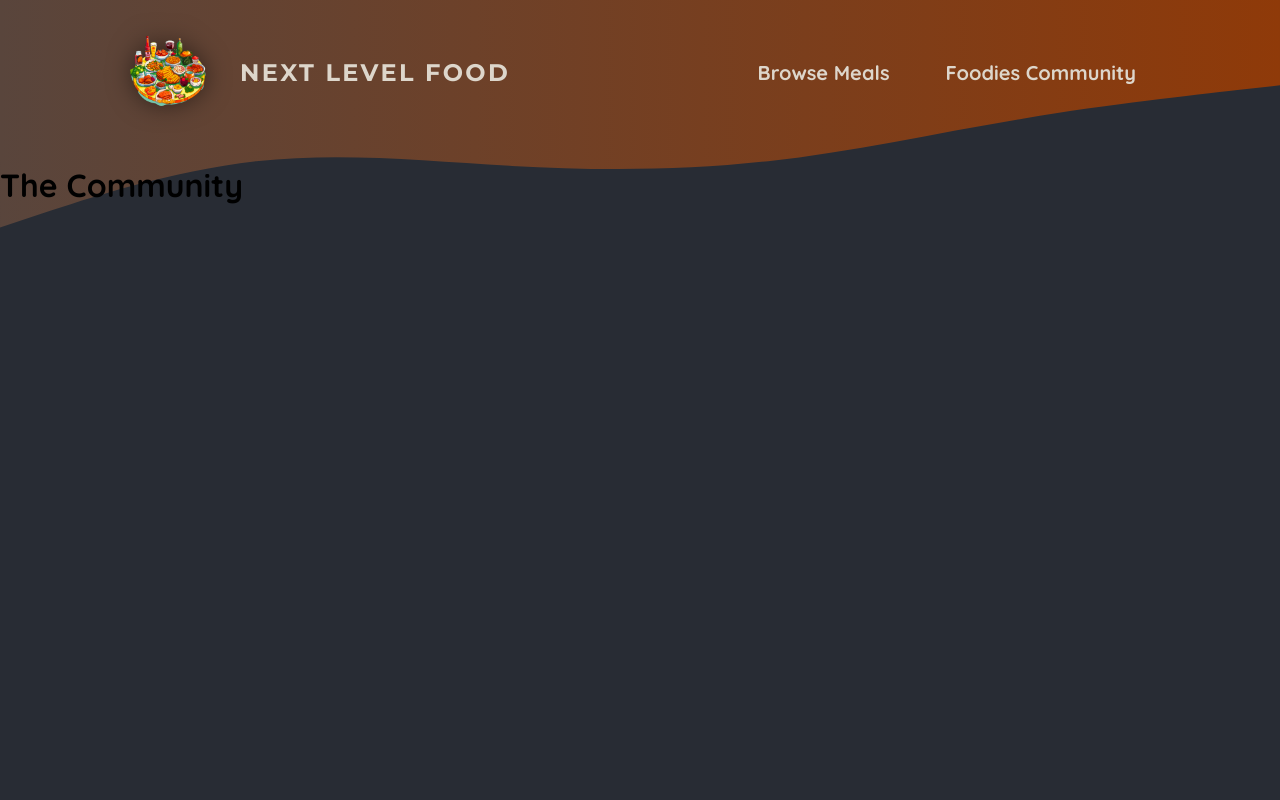
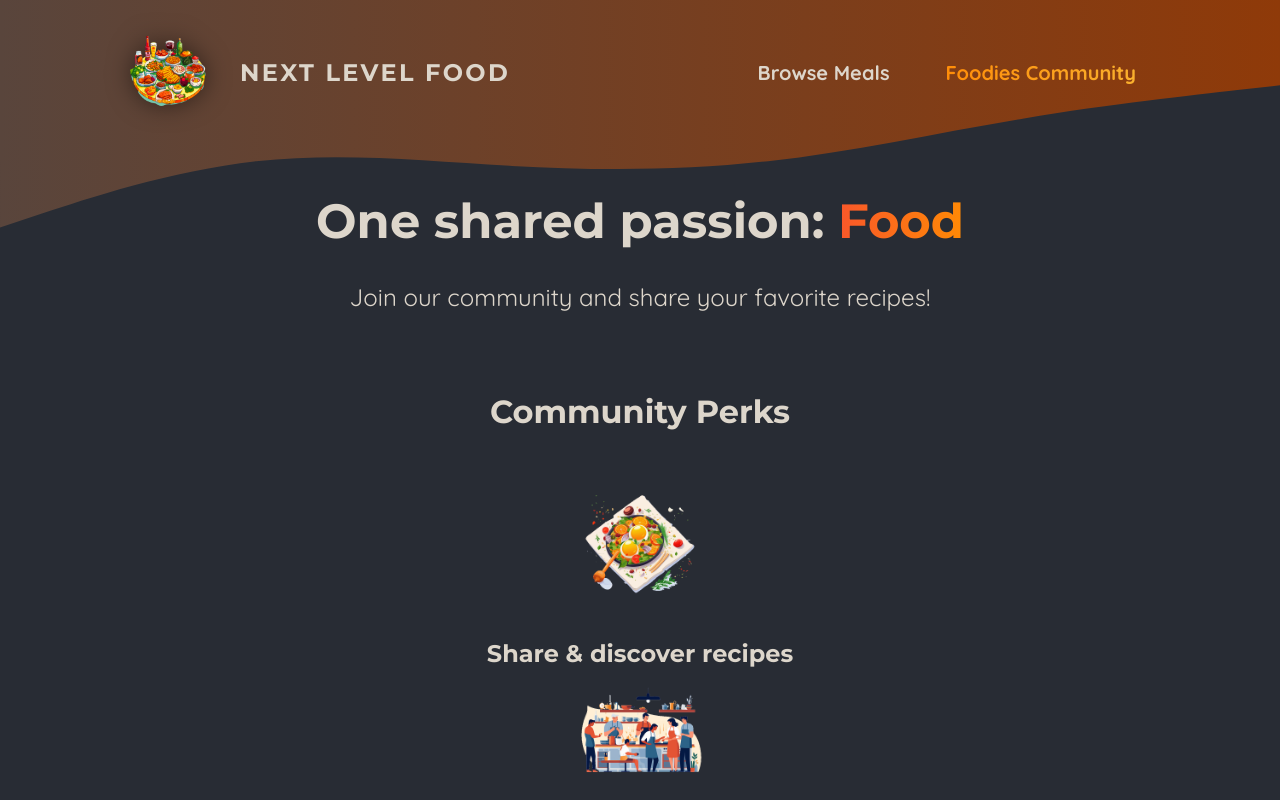
Before and after one commit to yunyun-c/foodies-app-nextjs, a Next.js app: page /community in a window 1280 px wide. Shown: the top 800 px of the page. Built offline with nearby package versions, Linux system fonts and the light colour scheme.

Commit message:
course 105

```diff
--- a/app/community/page.js
+++ b/app/community/page.js
@@ -1,9 +1,40 @@
-function Community() {
+import Image from "next/image";
+
+import mealIcon from "@/assets/icons/meal.png";
+import communityIcon from "@/assets/icons/community.png";
+import eventsIcon from "@/assets/icons/events.png";
+import classes from "./page.module.css";
+
+export default function CommunityPage() {
   return (
-    <main>
-      <h1>The Community</h1>
-    </main>
+    <>
+      <header className={classes.header}>
+        <h1>
+          One shared passion: <span className={classes.highlight}>Food</span>
+        </h1>
+        <p>Join our community and share your favorite recipes!</p>
+      </header>
+      <main className={classes.main}>
+        <h2>Community Perks</h2>
+
+        <ul className={classes.perks}>
+          <li>
+            <Image src={mealIcon} alt="A delicious meal" />
+            <p>Share & discover recipes</p>
+          </li>
+          <li>
+            <Image src={communityIcon} alt="A crowd of people, cooking" />
+            <p>Find new friends & like-minded people</p>
+          </li>
+          <li>
+            <Image
+              src={eventsIcon}
+              alt="A crowd of people at a cooking event"
+            />
+            <p>Participate in exclusive events</p>
+          </li>
+        </ul>
+      </main>
+    </>
   );
 }
-
-export default Community;
--- /dev/null
+++ b/app/community/page.module.css
@@ -0,0 +1,61 @@
+.header {
+  gap: 3rem;
+  margin: 3rem auto 5rem auto;
+  width: 90%;
+  max-width: 75rem;
+  color: #ddd6cb;
+  font-size: 1.5rem;
+  text-align: center;
+}
+
+.header h1 {
+  font-family: "Montserrat", sans-serif;
+}
+
+.highlight {
+  background: linear-gradient(90deg, #f9572a, #ff8a05);
+  background-clip: text;
+  -webkit-background-clip: text;
+  -webkit-text-fill-color: transparent;
+}
+
+.main {
+  width: 90%;
+  max-width: 40rem;
+  margin: 0 auto;
+  text-align: center;
+}
+
+.main h2 {
+  font-family: "Montserrat", sans-serif;
+  font-size: 2rem;
+  margin-bottom: 3rem;
+  color: #ddd6cb;
+}
+
+.perks {
+  list-style: none;
+  margin: 3rem 0;
+  padding: 0;
+}
+
+.perks li {
+  display: flex;
+  flex-direction: column;
+  align-items: center;
+  gap: 2rem;
+}
+
+.perks img {
+  width: 8rem;
+  height: 8rem;
+  object-fit: contain;
+}
+
+.perks p {
+  font-family: "Montserrat", sans-serif;
+  font-size: 1.5rem;
+  font-weight: bold;
+  margin: 0;
+  color: #ddd6cb;
+}
--- a/components/main-header/main-header.js
+++ b/components/main-header/main-header.js
@@ -4,6 +4,7 @@
 
 import logoImg from "@/assets/logo.png";
 import MainHeaderBackground from "./main-header-background";
+import NavLink from "./nav-link";
 
 export default function MainHeader() {
   return (
@@ -17,10 +18,10 @@
         <nav className={classes.nav}>
           <ul>
             <li>
-              <Link href="/meals">Browse Meals</Link>
+              <NavLink href="/meals">Browse Meals</NavLink>
             </li>
             <li>
-              <Link href="/community">Foodies Community</Link>
+              <NavLink href="/community">Foodies Community</NavLink>
             </li>
           </ul>
         </nav>
--- a/components/main-header/main-header.module.css
+++ b/components/main-header/main-header.module.css
@@ -21,30 +21,6 @@
   font-size: 1.25rem;
 }
 
-.nav a {
-  text-decoration: none;
-  color: #ddd6cb;
-  font-weight: bold;
-  padding: 0.5rem 1rem;
-  border-radius: 0.5rem;
-}
-
-.nav a:hover,
-.nav a:active {
-  background: linear-gradient(90deg, #ff8a05, #f9b331);
-  background-clip: text;
-  -webkit-background-clip: text;
-  -webkit-text-fill-color: transparent;
-  text-shadow: 0 0 18px rgba(248, 190, 42, 0.8);
-}
-
-.active {
-  background: linear-gradient(90deg, #ff8a05, #f9b331);
-  background-clip: text;
-  -webkit-background-clip: text;
-  -webkit-text-fill-color: transparent;
-}
-
 .logo {
   display: flex;
   align-items: center;
--- /dev/null
+++ b/components/main-header/nav-link.js
@@ -0,0 +1,22 @@
+"use client";
+
+import Link from "next/link";
+import { usePathname } from "next/navigation";
+import classes from "./nav-link.module.css";
+
+export default function NavLink({ href, children }) {
+  const path = usePathname();
+
+  return (
+    <Link
+      href={href}
+      className={
+        path.startsWith(href)
+          ? `${classes.link} ${classes.active}`
+          : classes.link
+      }
+    >
+      {children}
+    </Link>
+  );
+}
--- /dev/null
+++ b/components/main-header/nav-link.module.css
@@ -0,0 +1,23 @@
+.link {
+  text-decoration: none;
+  color: #ddd6cb;
+  font-weight: bold;
+  padding: 0.5rem 1rem;
+  border-radius: 0.5rem;
+}
+
+.link:hover,
+.link:active {
+  background: linear-gradient(90deg, #ff8a05, #f9b331);
+  background-clip: text;
+  -webkit-background-clip: text;
+  -webkit-text-fill-color: transparent;
+  text-shadow: 0 0 18px rgba(248, 190, 42, 0.8);
+}
+
+.active {
+  background: linear-gradient(90deg, #ff8a05, #f9b331);
+  background-clip: text;
+  -webkit-background-clip: text;
+  -webkit-text-fill-color: transparent;
+}
```
